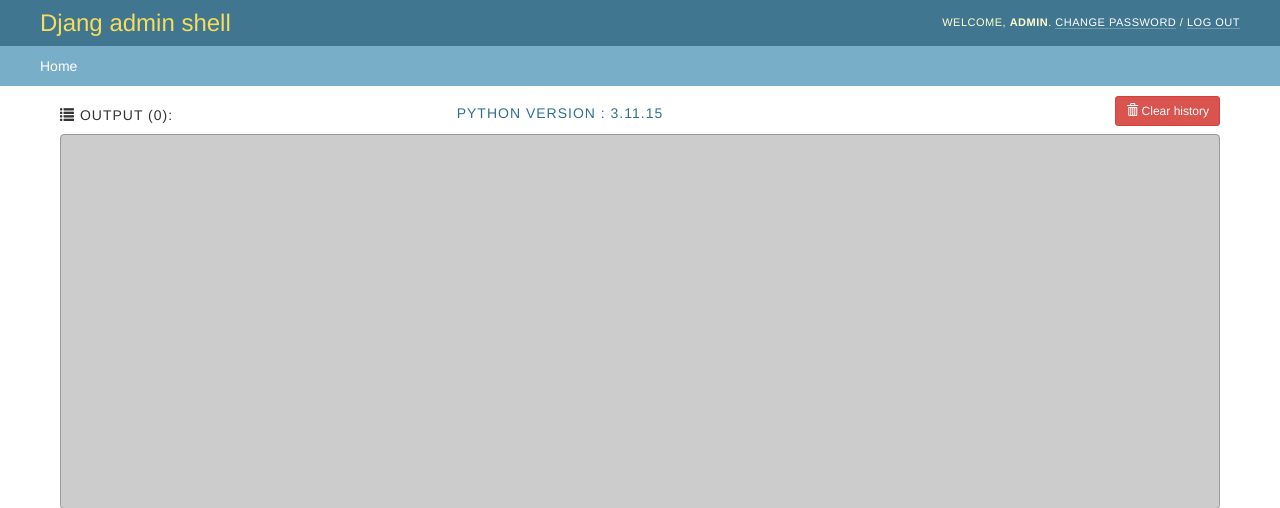
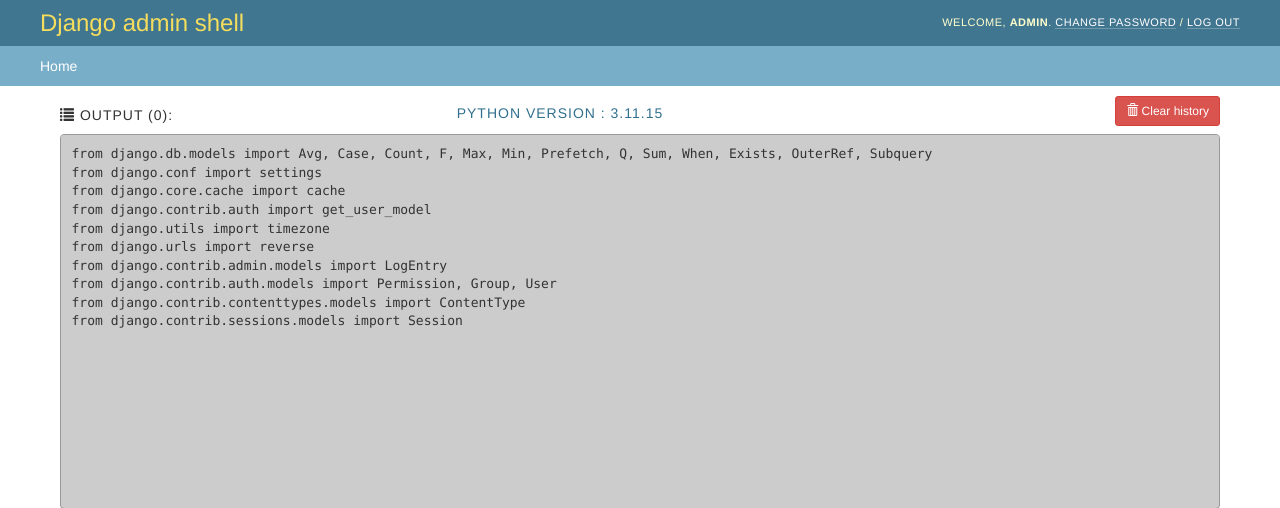
Before and after one commit to djk2/django-admin-shell, a Django app: page /admin/shell/ in a window 1280 px wide. Shown: the top 508 px of the page. Run offline with Django 3.2, Linux system fonts and the light colour scheme; a user stored in the database is signed in; some libraries are stand-ins or nearby versions.

Commit message:
First modification for auto import

```diff
--- a/demo/requirements.txt
+++ b/demo/requirements.txt
@@ -1,2 +1,2 @@
-Django>=3.0.3
+Django>=3.1.8
 ../.
--- a/django_admin_shell/settings.py
+++ b/django_admin_shell/settings.py
@@ -3,6 +3,7 @@ from django.conf import settings
 
 def from_settings_or_default(name, default):
     """Get attribute from settings by name or return default value"""
+    print (name, getattr(settings, name, default))
     return getattr(settings, name, default)
 
 
@@ -11,3 +12,5 @@ ADMIN_SHELL_ONLY_DEBUG_MODE = from_settings_or_default('ADMIN_SHELL_ONLY_DEBUG_M
 ADMIN_SHELL_ONLY_FOR_SUPERUSER = from_settings_or_default('ADMIN_SHELL_ONLY_FOR_SUPERUSER', True)
 ADMIN_SHELL_OUTPUT_SIZE = from_settings_or_default('ADMIN_SHELL_OUTPUT_SIZE', 250)
 ADMIN_SHELL_SESSION_KEY = from_settings_or_default('ADMIN_SHELL_SESSION_KEY', 'django_admin_shell_output')
+ADMIN_SHELL_IMPORT_DJANGO = from_settings_or_default('ADMIN_SHELL_IMPORT_DJANGO', True)
+ADMIN_SHELL_IMPORT_MODELS = from_settings_or_default('ADMIN_SHELL_IMPORT_MODELS', True)
--- a/django_admin_shell/templates/django_admin_shell/shell.html
+++ b/django_admin_shell/templates/django_admin_shell/shell.html
@@ -22,6 +22,13 @@
     </div>
 
     <div id="output_container">
+
+        {% if auto_import %}
+            <div class="code">
+                <pre>{{ auto_import }}</pre>
+            </div>
+        {% endif %}
+
         {% for result in output reversed %}
             <div class="output">
                 <div class="code"><pre>{{ result.code }}</pre></div>
--- a/django_admin_shell/urls.py
+++ b/django_admin_shell/urls.py
@@ -1,9 +1,19 @@
-from django.conf.urls import url
+import django
+
+# for django >= 3.1
+if django.VERSION[:3] >= (3, 1):
+    from django.urls import re_path
+
+# for django < 3.1
+else:
+    from django.conf.urls import url as re_path
+
+
 from django.contrib.admin.views.decorators import staff_member_required
 from .views import Shell
 
 app_name = 'django_admin_shell'
 
 urlpatterns = [
-    url(r'^$',  staff_member_required(Shell.as_view()), name="shell"),
+    re_path(r'^$',  staff_member_required(Shell.as_view()), name="shell"),
 ]
--- a/django_admin_shell/views.py
+++ b/django_admin_shell/views.py
@@ -1,4 +1,5 @@
 # encoding: utf-8
+from django.apps import apps
 from django.views.generic import FormView
 from .forms import ShellForm
 from django.http import (
@@ -20,40 +21,140 @@ from .settings import (
     ADMIN_SHELL_ENABLE,
     ADMIN_SHELL_ONLY_DEBUG_MODE,
     ADMIN_SHELL_ONLY_FOR_SUPERUSER,
+    ADMIN_SHELL_IMPORT_DJANGO,
+    ADMIN_SHELL_IMPORT_MODELS
 )
 
 import django
+import importlib
 import sys
 import traceback
+import warnings
 
 
-def run_code(code):
-    """
-    Execute code and return result with status = success|error
-    Function manipulate stdout to grab output from exec
-    """
-    status = "success"
-    out = ""
-    tmp_stdout = sys.stdout
-    buf = StringIO()
+class Importer(object):
 
-    try:
-        sys.stdout = buf
-        exec(code)
-    except Exception:
-        out = traceback.format_exc()
-        status = 'error'
-    else:
-        out = buf.getvalue()
-    finally:
-        sys.stdout = tmp_stdout
+    FROM_DJANGO = {
+            'django.db.models': [
+                'Avg',
+                'Case',
+                'Count',
+                'F',
+                'Max',
+                'Min',
+                'Prefetch',
+                'Q',
+                'Sum',
+                'When',
+                'Exists',
+                'OuterRef',
+                'Subquery',
+            ],
+            'django.conf': [
+                'settings',
+            ],
+            'django.core.cache': [
+                'cache',
+            ],
+            'django.contrib.auth': [
+                'get_user_model',
+            ],
+            'django.utils': [
+                'timezone',
+            ],
+            'django.urls': [
+                'reverse'
+            ],
+        }
 
-    result = {
-        'code': code,
-        'out':  out,
-        'status': status,
-    }
-    return result
+    def __init__(self, import_django=None, import_models=None):
+        self.import_django = import_django or ADMIN_SHELL_IMPORT_DJANGO
+        self.import_models = import_models or ADMIN_SHELL_IMPORT_MODELS
+        print ("+++++++++++++++++++++++++++")
+        print (ADMIN_SHELL_IMPORT_DJANGO, ADMIN_SHELL_IMPORT_MODELS)
+        print (self.import_django, self.import_models)
+
+    _mods = None
+
+    def get_modules(self):
+        """
+        Return list of modules and symbols to import
+        """
+        if self._mods is None:
+            self._mods = {}
+            if self.import_django and self.FROM_DJANGO:
+                self._mods.update(self.FROM_DJANGO)
+            if self.import_models:
+                for model_class in apps.get_models():
+                    _mod = model_class.__module__
+                    classes = self._mods.get(_mod, [])
+                    classes.append(model_class.__name__)
+                    self._mods[_mod] = classes
+
+        return self._mods
+
+    _scope = None
+
+    def get_scope(self):
+        """
+        Return map with symbols to module/object
+        Like:
+        "reverse" -> "django.urls.reverse"
+        """
+        if self._scope is None:
+            self._scope = {}
+            for module, symbols in self.get_modules().items():
+                for symbol in symbols:
+                    try:
+                        self._scope[symbol] = getattr(importlib.import_module(module), symbol)
+                    except ImportError as e:
+                        warnings.warn(e.msg, ImportWarning)
+                        continue
+        return self._scope
+
+    def __str__(self):
+        buf = ""
+        for module, symbols in self.get_modules().items():
+            if symbols:
+                buf += "from {mod} import {symbols}\n".format(
+                    mod=module,
+                    symbols=", ".join(symbols)
+                )
+        return buf
+
+
+class Runner(object):
+
+    def __init__(self):
+        self.importer = Importer()
+
+    def run_code(self, code):
+        """
+        Execute code and return result with status = success|error
+        Function manipulate stdout to grab output from exec
+        """
+        status = "success"
+        out = ""
+        tmp_stdout = sys.stdout
+        buf = StringIO()
+
+        try:
+            sys.stdout = buf
+            exec(code, None, self.importer.get_scope())
+        except Exception:
+            out = traceback.format_exc()
+            status = 'error'
+        else:
+            out = buf.getvalue()
+        finally:
+            sys.stdout = tmp_stdout
+
+        result = {
+            'code': code,
+            'out':  out,
+            'status': status,
+        }
+        return result
 
 
 def get_py_version():
@@ -66,6 +167,7 @@ class Shell(FormView):
     template_name = "django_admin_shell/shell.html"
     form_class = ShellForm
     success_url = "."
+    runner = Runner()
 
     # Output - list ran code and results
     # store in session
@@ -117,7 +219,7 @@ class Shell(FormView):
     def form_valid(self, form):
         code = form.cleaned_data.get("code", "")
         if len(code.strip()) > 0:
-            result = run_code(code)
+            result = self.runner.run_code(code)
             self.add_to_outout(result)
             self.save_output()
         return super(Shell, self).form_valid(form)
@@ -125,8 +227,9 @@ class Shell(FormView):
     def get_context_data(self, **kwargs):
         """Add output to context"""
         ctx = super(Shell, self).get_context_data(**kwargs)
-        ctx['site_header'] = "Djang admin shell"
+        ctx['site_header'] = "Django admin shell"
         ctx['has_permission'] = True
         ctx['output'] = self.get_output()
         ctx['python_version'] = get_py_version()
+        ctx['auto_import'] = str(self.runner.importer)
         return ctx
--- a/requirements-dev.txt
+++ b/requirements-dev.txt
@@ -1,5 +1,5 @@
-Django>=3.0.7
-tox>=2.5.0
+Django>=3.1.8
+tox>=3.23.0
 twine
 flake8
 mock
```
Also changed, not shown: django_admin_shell/tests/test_run_code.py (deleted, +0 -140 lines), django_admin_shell/tests/urls.py (+14 -6 lines), tox.ini (+7 -4 lines), .travis.yml (deleted), CHANGELOG.md, demo/db.sqlite3, 2 other files.
